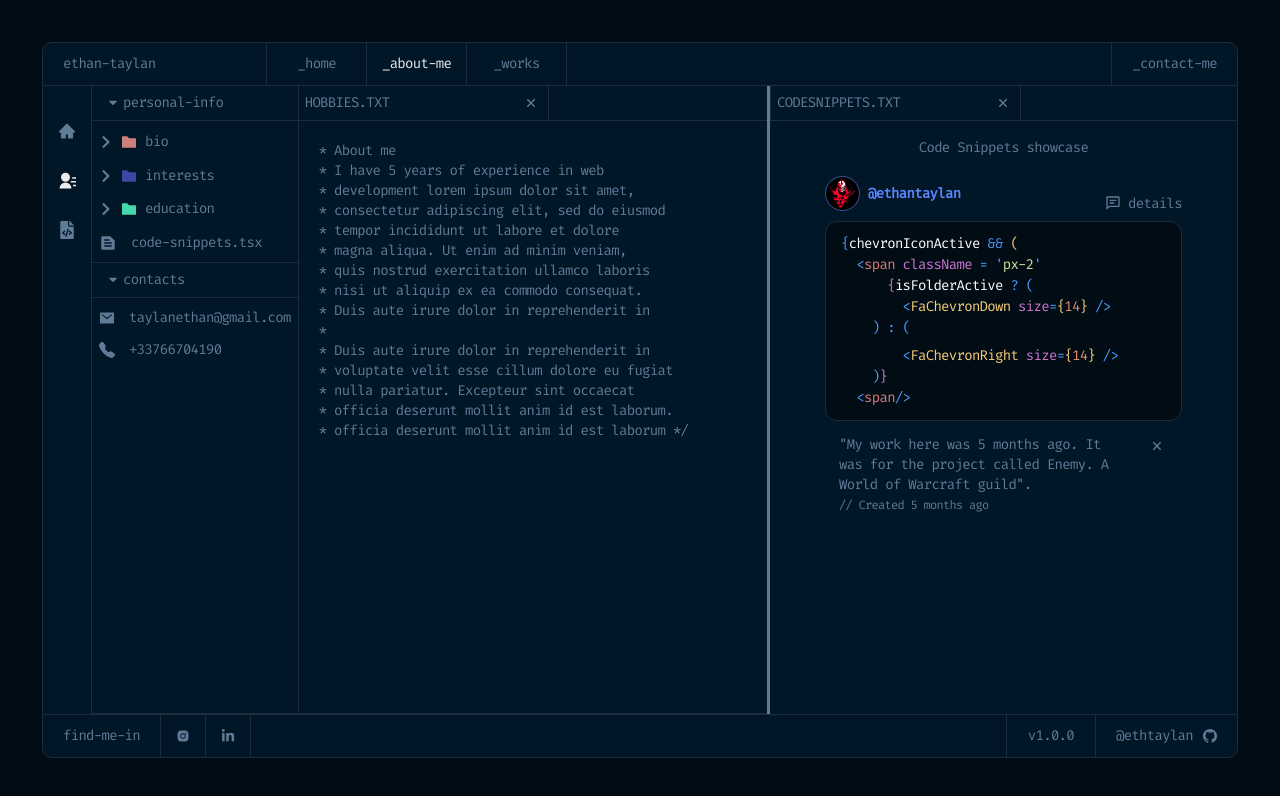
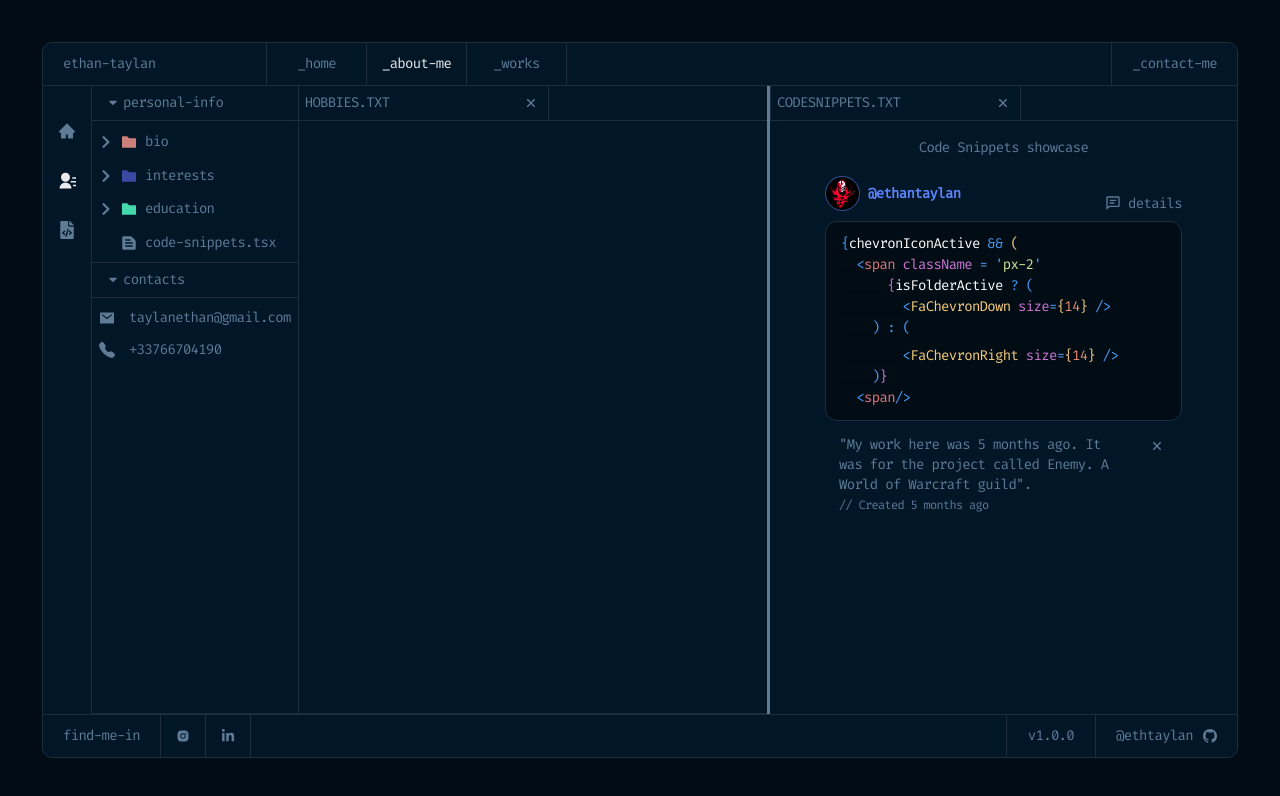
Before and after one commit to ethantaylan/ethan-taylan-portfolio, a React (Vite) app: page /about-me/hobbies in a window 1280 px wide. Shown: the top 796 px of the page. Built offline with nearby package versions, Linux system fonts and the light colour scheme.

Commit message:
refactor and navs

```diff
--- a/src/components/AboutMe/AboutMeContent.tsx
+++ b/src/components/AboutMe/AboutMeContent.tsx
@@ -31,12 +31,13 @@ const TextBody = styled.span`
 
 interface AboutMeContentProps {
 	tabTitle: string;
+	text: any;
 }
 
 export const AboutMeContent: React.FC<AboutMeContentProps> = ({
 	tabTitle,
+	text,
 }) => {
-
 	return (
 		<React.Fragment>
 			<div className='d-flex flex-row w-100 '>
@@ -54,32 +55,7 @@ export const AboutMeContent: React.FC<AboutMeContentProps> = ({
 					</FileCloseContainer>
 					<TextBody>
 						<LeftContent>
-								<div className='line-height-20'>
-									* About me <br />
-									* I have 5 years of еxperience in web <br />
-									* development lorem ipsum dolor sit amet, <br />
-									* consectetur adipiscing elit, sed do eiusmod
-									<br />
-									* tempor incididunt ut labore et dolore
-									<br />
-									* magna aliqua. Ut enim ad minim veniam,
-									<br />
-									* quis nostrud exercitation ullamco laboris
-									<br />
-									* nisi ut aliquip ex ea commodo consequat.
-									<br />
-									* Duis aute irure dolor in reprehenderit in
-									<br />
-									*<br />
-									* Duis aute irure dolor in reprehenderit in
-									<br />
-									* voluptate velit esse cillum dolore eu fugiat <br />
-									* nulla pariatur. Excepteur sint occaecat <br />
-									* officia deserunt mollit anim id est laborum.
-									<br />
-									* officia deserunt mollit anim id est laborum */
-									<br />
-								</div>
+							<div className='line-height-20'>{text}</div>
 						</LeftContent>
 					</TextBody>
 				</div>
--- a/src/components/AboutMe/Biopgrahy/Biography.tsx
+++ b/src/components/AboutMe/Biopgrahy/Biography.tsx
@@ -1,9 +1,41 @@
 import React from 'react';
 import AboutMeContents from '../AboutMeContent';
 
+const aboutMeText = (
+	<span>
+		* About me <br />
+		* I have 5 years of еxperience in web <br />
+		* development lorem ipsum dolor sit amet, <br />
+		* consectetur adipiscing elit, sed do eiusmod
+		<br />
+		* tempor incididunt ut labore et dolore
+		<br />
+		* magna aliqua. Ut enim ad minim veniam,
+		<br />
+		* quis nostrud exercitation ullamco laboris
+		<br />
+		* nisi ut aliquip ex ea commodo consequat.
+		<br />
+		* Duis aute irure dolor in reprehenderit in
+		<br />
+		*<br />
+		* Duis aute irure dolor in reprehenderit in
+		<br />
+		* voluptate velit esse cillum dolore eu fugiat <br />
+		* nulla pariatur. Excepteur sint occaecat <br />
+		* officia deserunt mollit anim id est laborum.
+		<br />
+		* officia deserunt mollit anim id est laborum */
+		<br />
+	</span>
+);
+
 export const Bio = () => {
 	return (
-		<AboutMeContents tabTitle='BIOGRAPHY.TXT' />
+		<AboutMeContents
+			text={aboutMeText}
+			tabTitle='BIOGRAPHY.TXT'
+		/>
 	);
 };
 
--- a/src/components/Navbar/FolderBar/FolderItems.tsx
+++ b/src/components/Navbar/FolderBar/FolderItems.tsx
@@ -68,7 +68,7 @@ const AboutMeItems: React.FC<ItemsProps> = ({
 					)}
 					{codeIconActive && (
 						<MdTextSnippet
-							className='mx-2'
+							className=''
 							size={18}
 						/>
 					)}
--- a/src/index.css
+++ b/src/index.css
@@ -220,5 +220,9 @@ a:hover {
 }
 
 .line-height-20 {
-line-height: 20px;
+	line-height: 20px;
 }
+
+.margin-left-28 {
+	margin-left: 28px;
+}
--- a/src/packages/AboutMe/AboutMe.tsx
+++ b/src/packages/AboutMe/AboutMe.tsx
@@ -42,12 +42,10 @@ const AboutMe: React.FC<AboutMeProps> = ({ children }) => {
 							folderColors={folderColors.salmon}
 							title={'bio'}
 						>
-							<NavLink to='/about-me'>
-								<AboutMeSubItems
-									to='/about-me/biography'
-									subItemTitle='biography.txt'
-								/>
-							</NavLink>
+							<AboutMeSubItems
+								to='/about-me/biography'
+								subItemTitle='biography.txt'
+							/>
 							<AboutMeSubItems
 								to='/'
 								subItemTitle='career.txt'
@@ -76,12 +74,16 @@ const AboutMe: React.FC<AboutMeProps> = ({ children }) => {
 							subItemTitle='education.txt'
 						/>
 					</AboutMeItems>
-					<div onClick={setActiveSnippet}>
+					<div
+						className='margin-left-28'
+						onClick={setActiveSnippet}
+					>
 						<AboutMeItems
 							title={'code-snippets.tsx'}
 							folderIconActive={false}
 							chevronIconActive={false}
 							codeIconActive={true}
+							className='no-space'
 						></AboutMeItems>
 					</div>
 					<div className='m-2' />
@@ -109,7 +111,7 @@ const AboutMe: React.FC<AboutMeProps> = ({ children }) => {
 				{children}
 			</div>
 			<div className={snippet ? 'd-flex' : 'd-none'}>
-				<CodeSnippets onClick={handleSnippet}/>
+				<CodeSnippets onClick={handleSnippet} />
 			</div>
 		</React.Fragment>
 	);
```
Lines whose indentation alone changed are shown as unchanged.
